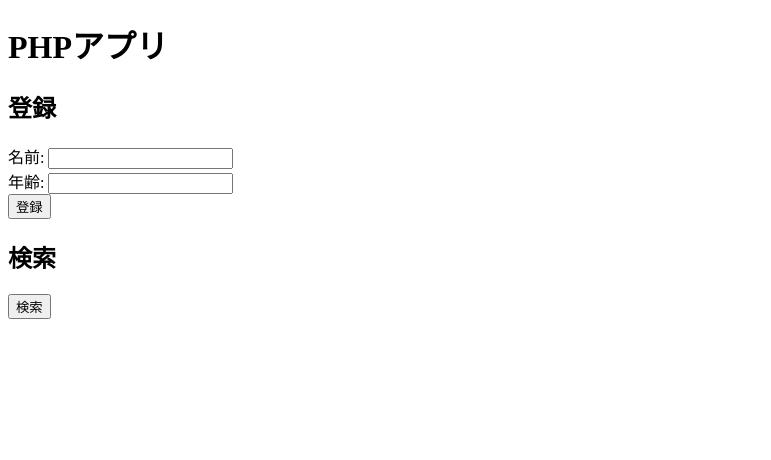
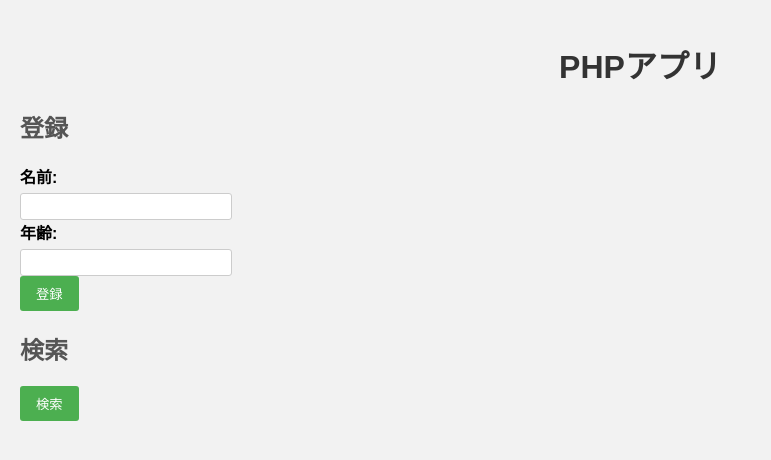
Before and after one commit to CloudTechOrg/book-publish-web-application, a PHP site: page / in a window 1280 px wide. Shown: the top 460 px of the page, without its empty margins (0-771 px from the left). Run offline with PHP 8.4, Linux system fonts and the light colour scheme.

Commit message:
update css

```diff
--- a/index.php
+++ b/index.php
@@ -2,6 +2,7 @@
 <html>
 <head>
     <meta charset="UTF-8">
+    <link rel="stylesheet" type="text/css" href="style.css">
     <title>PHPアプリ</title>
 </head>
 <body>
--- /dev/null
+++ b/style.css
@@ -0,0 +1,62 @@
+body {
+    font-family: Arial, sans-serif;
+    background-color: #f2f2f2;
+    margin: 0;
+    padding: 20px;
+}
+
+h1 {
+    color: #333;
+    text-align: center;
+}
+
+h2 {
+    color: #555;
+}
+
+form {
+    margin-bottom: 20px;
+}
+
+label {
+    display: block;
+    margin-bottom: 5px;
+    font-weight: bold;
+}
+
+input[type="text"],
+input[type="number"] {
+    width: 200px;
+    padding: 5px;
+    border: 1px solid #ccc;
+    border-radius: 3px;
+}
+
+input[type="submit"] {
+    padding: 8px 16px;
+    background-color: #4caf50;
+    color: white;
+    border: none;
+    border-radius: 3px;
+    cursor: pointer;
+}
+
+input[type="submit"]:hover {
+    background-color: #45a049;
+}
+
+table {
+    width: 100%;
+    border-collapse: collapse;
+    margin-top: 10px;
+}
+
+th, td {
+    padding: 8px;
+    text-align: left;
+    border-bottom: 1px solid #ddd;
+}
+
+th {
+    background-color: #f2f2f2;
+}
```
